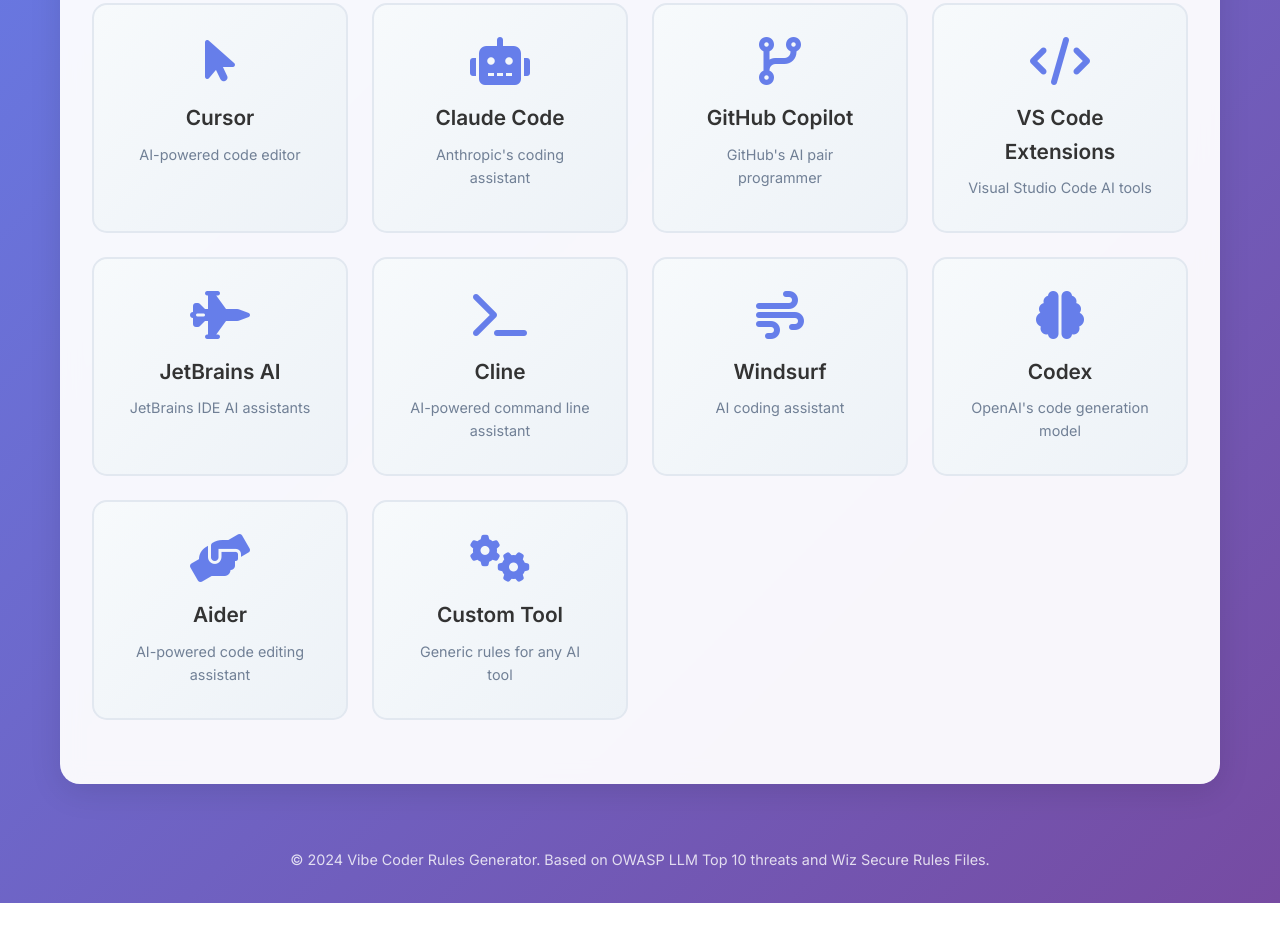
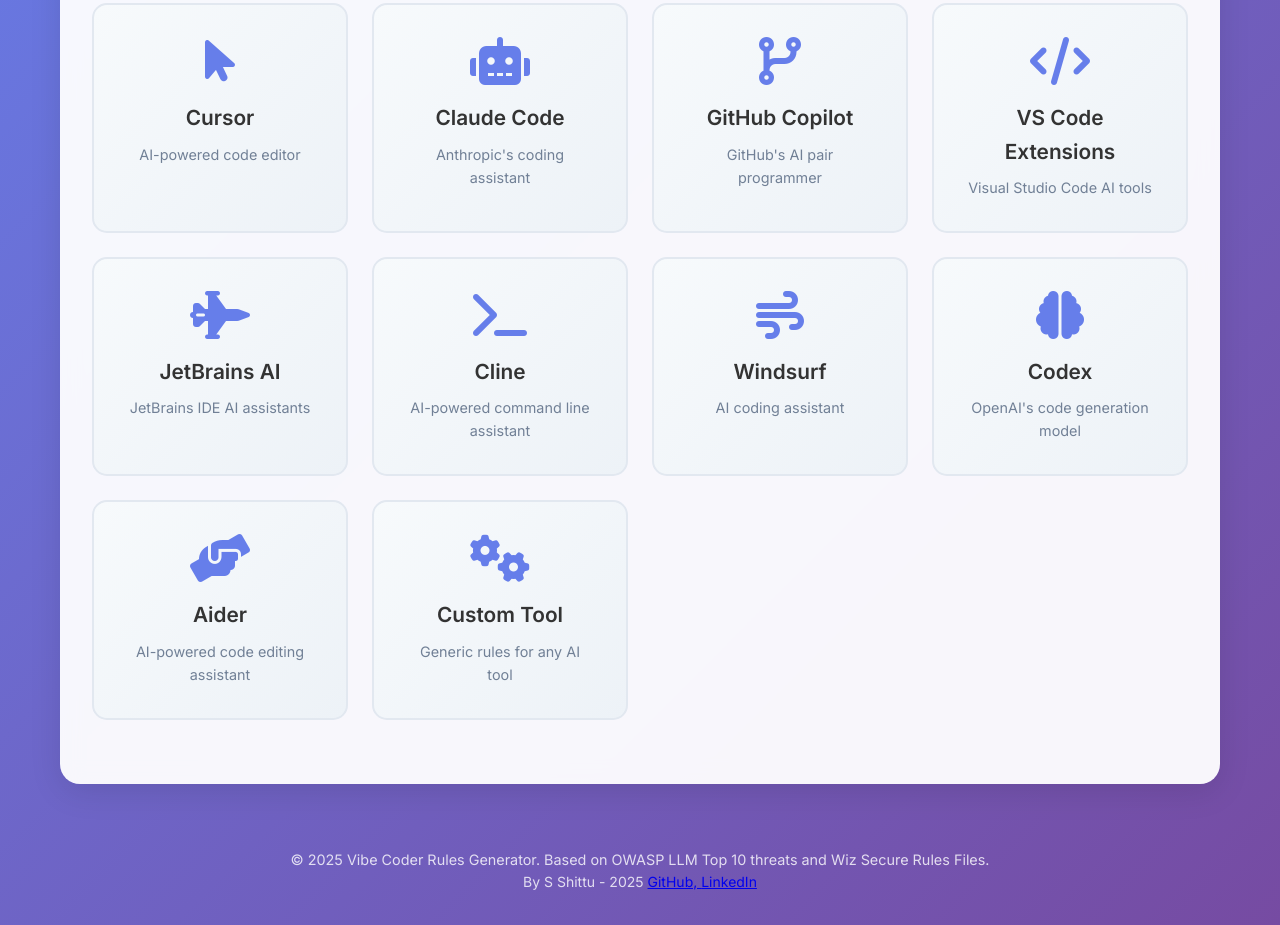
Before and after one commit to SnowWhiteDad/prompt-rules, a website: page index.html in a window 1280 px wide. Shown: the part 372-1297 px from the top of the page. Before the commit the page ends 1275 px from the top, so only its background shows below. Drawn offline with Linux system fonts and the light colour scheme.

Commit message:
minor updates to the script.js

```diff
--- a/index.html
+++ b/index.html
@@ -167,7 +167,8 @@
         </main>
 
         <footer class="footer">
-            <p>&copy; 2024 Vibe Coder Rules Generator. Based on OWASP LLM Top 10 threats and Wiz Secure Rules Files.</p>
+            <p>&copy; 2025 Vibe Coder Rules Generator. Based on OWASP LLM Top 10 threats and Wiz Secure Rules Files.</p>
+            <p style="font-size: 14px;">By S Shittu - 2025 <a href="https://github.com/SnowWhiteDad/prompt-rules">GitHub, </a><a href="https://www.linkedin.com/in/shittu/">LinkedIn</a></p>
         </footer>
     </div>
 
--- a/script.js
+++ b/script.js
@@ -1025,6 +1025,7 @@
     instructions += `Generated on: ${new Date().toISOString()}\n`;
     instructions += `Security Level: ${SECURITY_LEVELS[securityLevel].name}\n`;
     instructions += `Tool: ${toolConfig.name}\n`;
+    instructions += `By S Shittu - 2025 <a href="https://github.com/SnowWhiteDad/prompt-rules">GitHub, </a><a href="https://www.linkedin.com/in/shittu/">LinkedIn</a>\n`;
 
     return instructions;
 }
```
